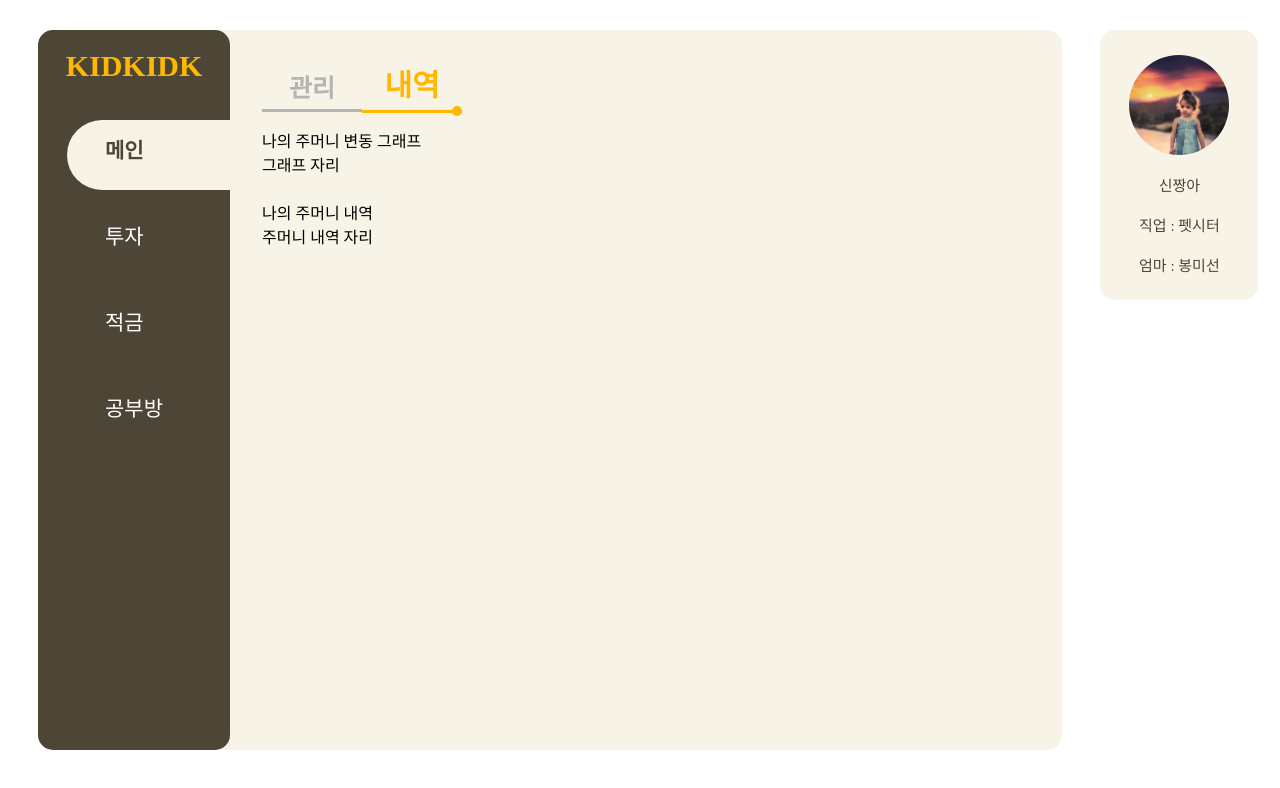
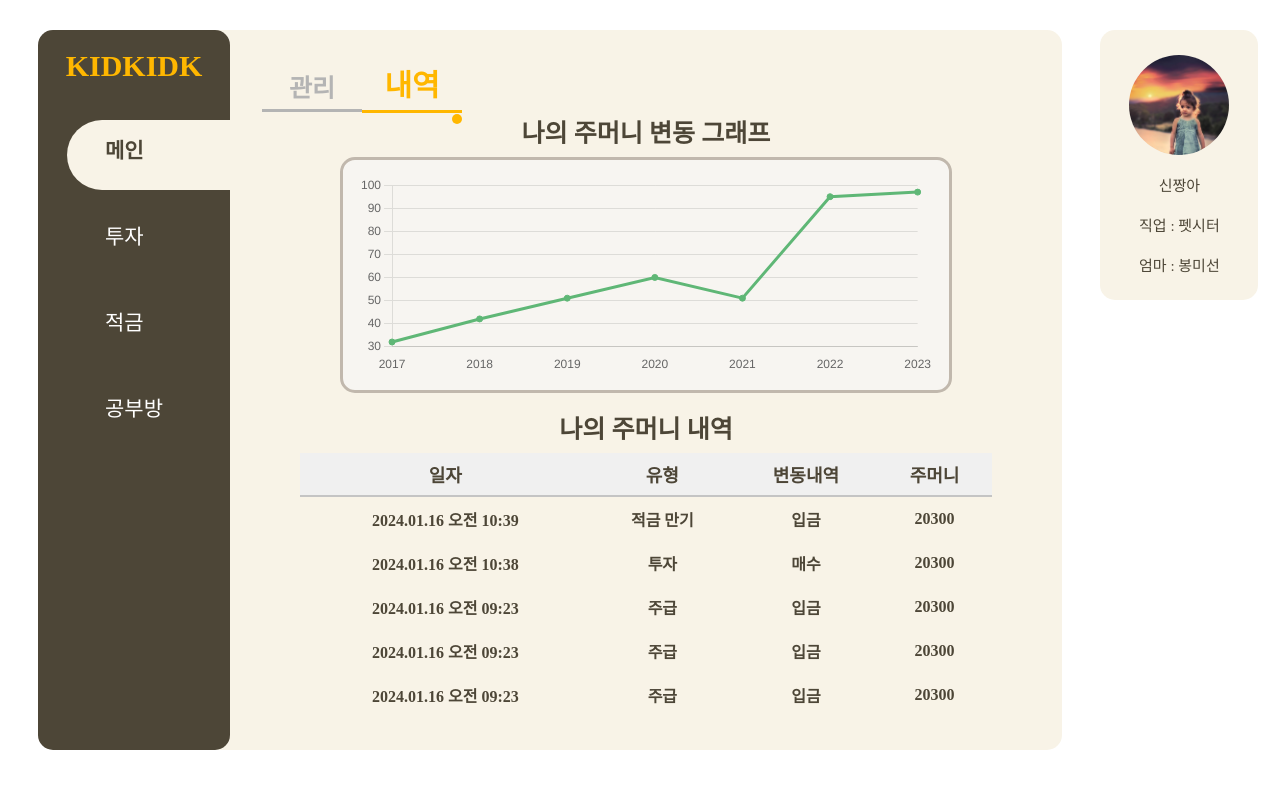
Before and after one commit to leewoo97/KidKidk, a React (Vite) app in the folder frontend/: page /child in a window 1280 px wide. Both pictures are taken after a click on the element "내역". Shown: the top 788 px of the page. Built offline with nearby package versions, Linux system fonts and the light colour scheme; a web font is replaced by a local one.

Commit message:
Feat : ChildMainStatement

```diff
--- a/frontend/src/views/childMain/ChildMain.jsx
+++ b/frontend/src/views/childMain/ChildMain.jsx
@@ -26,19 +26,19 @@ function ChildMain() {
     return (
       <div className={`${textClass}`} onClick={() => handleToggleClick(num)}>
         {title}
-        <hr className={`${lineClass}`} />
+        <div className={`${lineClass}`} />
       </div>
     );
   }
 
   return (
-    <div className={styles.container}>
+    <div className={styles.mainContainer}>
       <div className={styles.main}>
         <div className={styles.toggle}>
           <Toggle num={0} title={"관리"} />
           <Toggle num={1} title={"내역"} />
+          <div className={styles.circle} style={{ left: `${left}px` }}></div>
         </div>
-        <div className={styles.circle} style={{ left: `${left}px` }}></div>
         <div className={styles.content}>
           {selectedToggle === 0 && <ChildMainManagement />}
           {selectedToggle === 1 && <ChildMainStatement />}
--- a/frontend/src/views/childMain/ChildMain.module.css
+++ b/frontend/src/views/childMain/ChildMain.module.css
@@ -1,9 +1,9 @@
-.container {
+/* .mainContainer {
   position: relative;
   width: 70vw;
   height: 90vh;
   border-radius: 15px;
-}
+} */
 .main {
   position: absolute;
   left: 7.5vw;
@@ -49,10 +49,10 @@
   position: absolute;
   width: 10px;
   height: 10px;
-  top: 76px;
+  top: 10.5vh;
   border-radius: 50%;
   background-color: #ffb700;
 }
-.content {
+/* .content {
   height: 75vh;
-}
+} */
--- a/frontend/src/views/childMain/ChildMainManagement.jsx
+++ b/frontend/src/views/childMain/ChildMainManagement.jsx
@@ -35,7 +35,7 @@ export default function ManagementContent() {
   const ChartComponent = () => <Doughnut data={Data} options={Options} />;
 
   return (
-    <div className={styles.container}>
+    <div className={styles.manageContainer}>
       <div className={styles.card1}>
         <div className={styles.card1_1}>
           <div className={styles.title}> 현재 짱아의 주머니 </div>
--- a/frontend/src/views/childMain/ChildMainManagement.module.css
+++ b/frontend/src/views/childMain/ChildMainManagement.module.css
@@ -1,15 +1,14 @@
-.container {
+.manageContainer {
+  margin-top: 2vh;
   display: flex;
   flex-direction: column;
   gap: 3vh;
 }
-
 .card1 {
   display: flex;
   justify-content: space-around;
   height: 30vh;
 }
-
 .card1_1 {
   width: 20vw;
   padding: 15px;
--- a/frontend/src/views/childMain/ChildMainStateMent.jsx
+++ b/frontend/src/views/childMain/ChildMainStateMent.jsx
@@ -1,15 +1,169 @@
-import styles from "./ChildMainStateMent.module.css";
+import styles from "./ChildMainStatement.module.css";
+import ChildMainStatementTable from "./ChildMainStatementTable.jsx";
+import { Line } from "react-chartjs-2";
+import {
+  Chart as ChartJS,
+  CategoryScale,
+  LinearScale,
+  PointElement,
+  LineElement,
+  Title,
+  Tooltip,
+  Legend,
+} from "chart.js";
+
+ChartJS.register(
+  CategoryScale,
+  LinearScale,
+  PointElement,
+  LineElement,
+  Title,
+  Tooltip,
+  Legend
+);
 
 export default function ChildMainStateMent() {
+  const labels = ["2017", "2018", "2019", "2020", "2021", "2022", "2023"];
+
+  const data = {
+    labels,
+    datasets: [
+      {
+        label: "React",
+        data: [32, 42, 51, 60, 51, 95, 97],
+        backgroundColor: "#5FB776",
+        borderColor: "#5FB776",
+      },
+    ],
+  };
+
+  const options = {
+    responsive: true,
+    maintainAspectRatio: false,
+    interaction: {
+      intersect: false,
+    },
+    scales: {
+      x: {
+        grid: {
+          display: false,
+        },
+      },
+    },
+    plugins: {
+      legend: {
+        display: false,
+      },
+    },
+  };
+
+  const Canvas = () => {
+    return <Line options={options} data={data} />;
+  };
+
+  const statementdata = [
+    {
+      id: 1,
+      date: "2024.01.16 오전 10:39",
+      type: "적금 만기",
+      state: "입금",
+      coin: 20300,
+    },
+    {
+      id: 2,
+      date: "2024.01.16 오전 10:38",
+      type: "투자",
+      state: "매수",
+      coin: 20300,
+    },
+    {
+      id: 3,
+      date: "2024.01.16 오전 09:23",
+      type: "주급",
+      state: "입금",
+      coin: 20300,
+    },
+    {
+      id: 4,
+      date: "2024.01.16 오전 09:23",
+      type: "주급",
+      state: "입금",
+      coin: 20300,
+    },
+    {
+      id: 5,
+      date: "2024.01.16 오전 09:23",
+      type: "주급",
+      state: "입금",
+      coin: 20300,
+    },
+    {
+      id: 6,
+      date: "2024.01.16 오전 09:23",
+      type: "주급",
+      state: "입금",
+      coin: 20300,
+    },
+    {
+      id: 7,
+      date: "2024.01.16 오전 09:23",
+      type: "주급",
+      state: "입금",
+      coin: 20300,
+    },
+    {
+      id: 8,
+      date: "2024.01.16 오전 09:23",
+      type: "주급",
+      state: "입금",
+      coin: 20300,
+    },
+    {
+      id: 9,
+      date: "2024.01.16 오전 09:23",
+      type: "주급",
+      state: "입금",
+      coin: 20300,
+    },
+
+    {
+      id: 10,
+      date: "2024.01.16 오전 09:23",
+      type: "주급",
+      state: "입금",
+      coin: 20300,
+    },
+    {
+      id: 11,
+      date: "2024.01.16 오전 09:23",
+      type: "주급",
+      state: "입금",
+      coin: 20300,
+    },
+    {
+      id: 12,
+      date: "2024.01.16 오전 09:23",
+      type: "주급",
+      state: "입금",
+      coin: 20300,
+    },
+  ];
+
   return (
-    <div className={styles.container}>
-      <div>
-        <div>나의 주머니 변동 그래프</div>
-        <div>그래프 자리</div>
+    <div className={styles.stateContainer}>
+      <div className={styles.card}>
+        <div className={styles.title}>나의 주머니 변동 그래프</div>
+        <div className={styles.lineChart}>
+          <Canvas />
+        </div>
       </div>
-      <div>
-        <div>나의 주머니 내역</div>
-        <div>주머니 내역 자리</div>
+      <div className={styles.card}>
+        <div className={styles.title}>나의 주머니 내역</div>
+        <div className={styles.scrollContainer}>
+          <div className={styles.scrollContent}>
+            <ChildMainStatementTable data={statementdata} />
+          </div>
+        </div>
       </div>
     </div>
   );
--- a/frontend/src/views/childMain/ChildMainStateMent.module.css
+++ b/frontend/src/views/childMain/ChildMainStateMent.module.css
@@ -1,5 +1,29 @@
-.container {
+.stateContainer {
   display: flex;
   flex-direction: column;
-  gap: 3vh;
+  gap: 2vh;
 }
+.card {
+  display: flex;
+  flex-direction: column;
+  gap: 1vh;
+  align-items: center;
+}
+.lineChart {
+  position: relative;
+  height: 25vh;
+  width: 45vw;
+
+  background-color: #f7f5f1;
+  padding: 15px;
+  border: solid 3px #c1b8ad;
+  border-radius: 15px;
+}
+.title {
+  font-size: 25px;
+  font-weight: 900;
+  color: #4d4637;
+}
+.scrollContainer {
+  width: 90%;
+}
--- /dev/null
+++ b/frontend/src/views/childMain/ChildMainStatementTable.jsx
@@ -0,0 +1,30 @@
+import styles from "./ChildMainStatementTable.module.css";
+
+const ChildMainStateMentTable = ({ data }) => {
+  return (
+    <div className={styles.tableContainer}>
+      <table className={styles.table}>
+        <thead>
+          <tr className={styles.headtr}>
+            <th>일자</th>
+            <th>유형</th>
+            <th>변동내역</th>
+            <th>주머니</th>
+          </tr>
+        </thead>
+        <tbody>
+          {data.map((row) => (
+            <tr key={row.id}>
+              <td>{row.date}</td>
+              <td>{row.type}</td>
+              <td>{row.state}</td>
+              <td>{row.coin}</td>
+            </tr>
+          ))}
+        </tbody>
+      </table>
+    </div>
+  );
+};
+
+export default ChildMainStateMentTable;
--- /dev/null
+++ b/frontend/src/views/childMain/ChildMainStatementTable.module.css
@@ -0,0 +1,46 @@
+.tableContainer {
+  max-height: 33vh;
+  overflow-y: auto; /* 스크롤로 내리게 해줌 */
+}
+.tableContainer::-webkit-scrollbar {
+  width: 6px;
+}
+
+.tableContainer::-webkit-scrollbar-thumb {
+  background-color: #a0a0a0; /* 스크롤바 색상 */
+  border-radius: 6px; /* 스크롤바의 둥근 경계 */
+}
+
+.tableContainer::-webkit-scrollbar-track {
+  background-color: #f0f0f0; /* 스크롤바 트랙의 배경색 */
+}
+.table {
+  width: 100%;
+  border-collapse: collapse;
+  color: #4d4637;
+  /* position: relative; */
+}
+table th {
+  padding: 8px;
+  text-align: center;
+  font-size: 18px;
+  font-weight: 900;
+
+  background-color: #f0f0f0;
+}
+
+table td {
+  padding: 10px;
+  text-align: center;
+  border-bottom: none;
+  font-weight: 600;
+}
+
+table thead {
+  border-bottom: 2px solid #c4c4c4;
+  position: sticky;
+  top: 0;
+}
+
+.headtr {
+}
```
Also changed, not shown: 1 other file (tests, documents, lock files or other folders).
